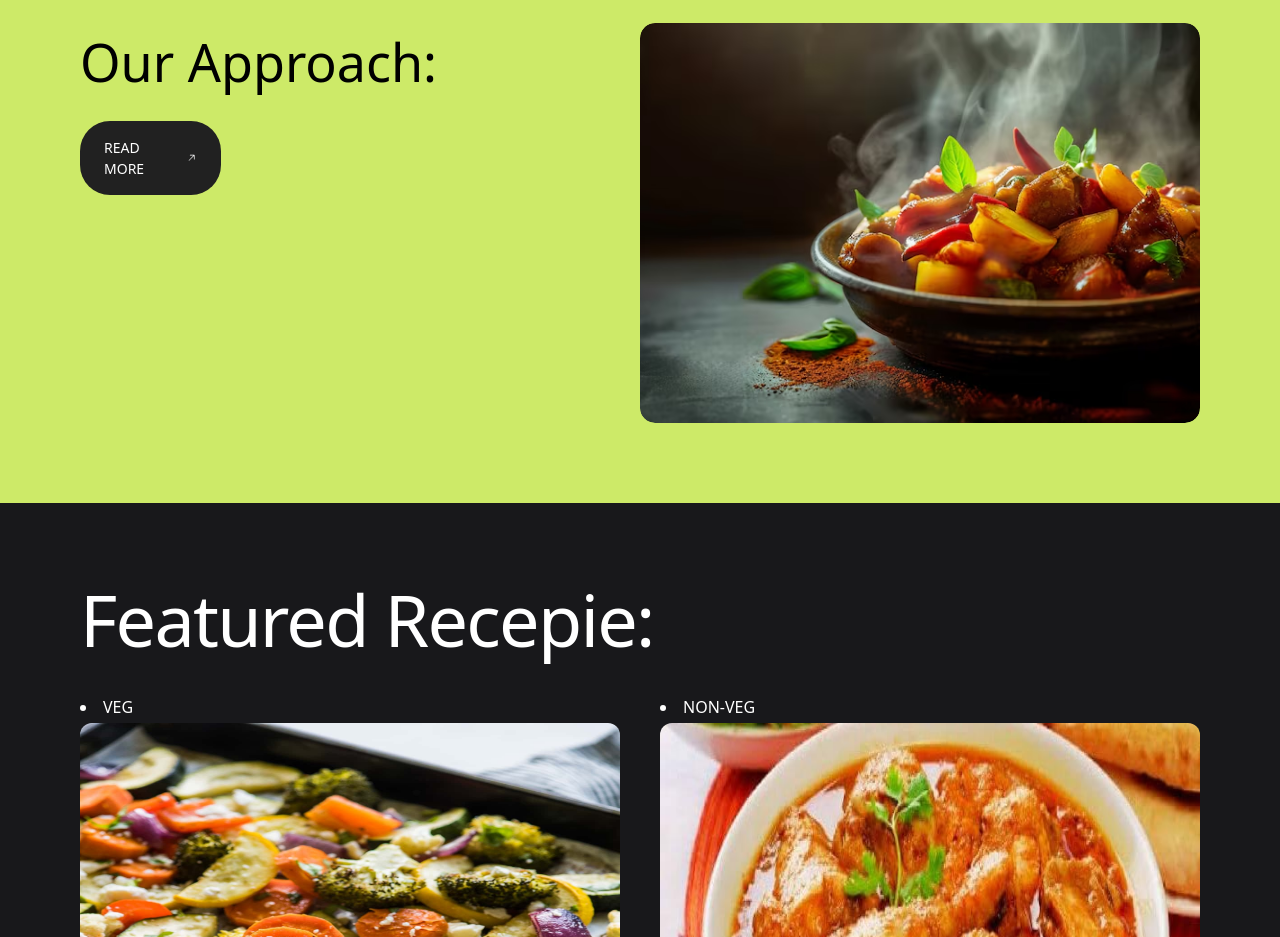
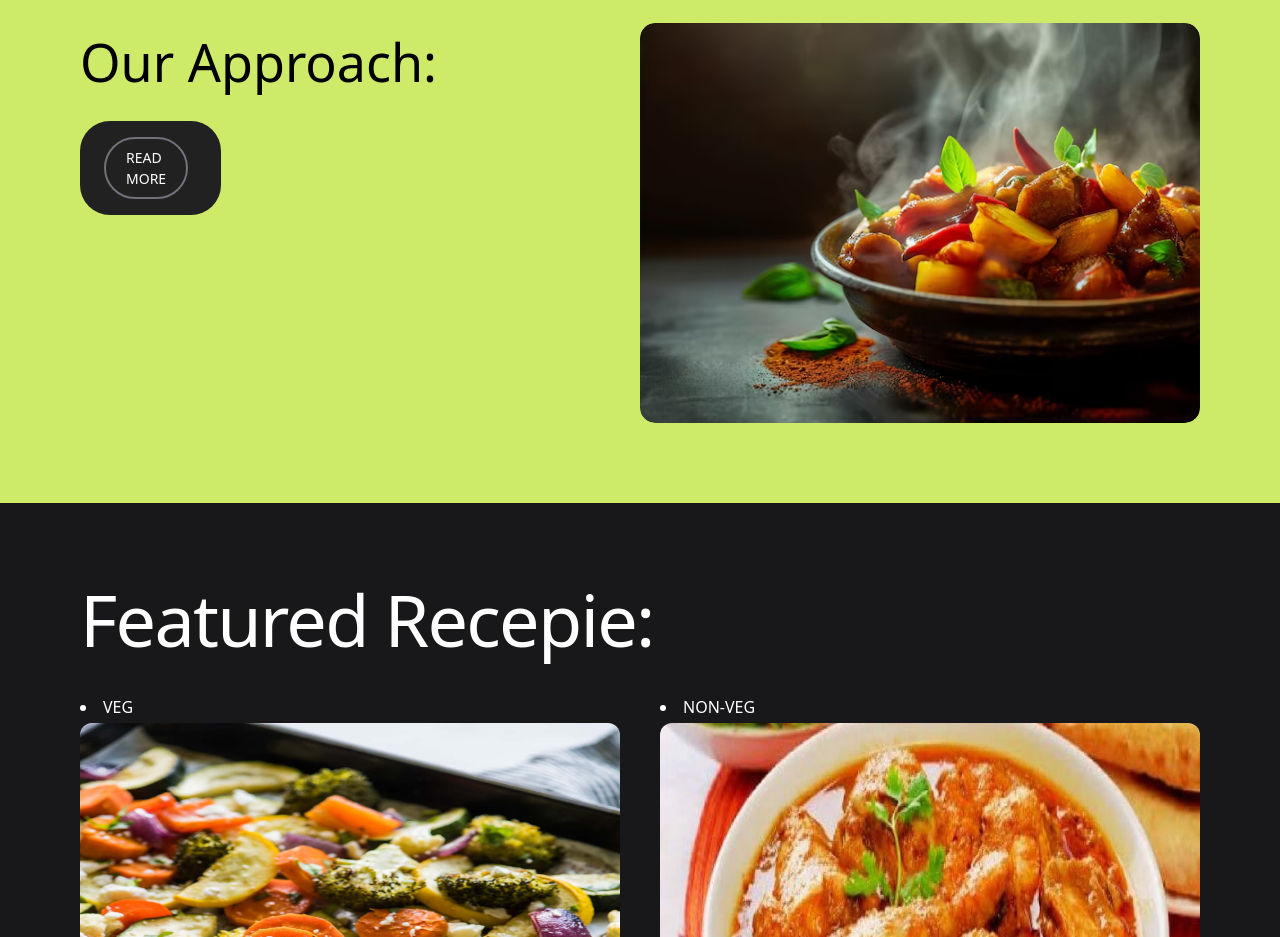
Before and after one commit to shayan729/flavour_fusion, a React (Vite) app in the folder Frontened/: page / in a window 1280 px wide. Shown: the part 2080-3017 px from the top of the page. Built offline with nearby package versions, Linux system fonts and the light colour scheme; some icons are missing.

Commit message:
Update About.jsx

```diff
--- a/Frontened/src/components/About.jsx
+++ b/Frontened/src/components/About.jsx
@@ -31,7 +31,7 @@ const About = () => {
         <div className="flex-1 flex flex-col gap-5">
           <h2 className="text-[52px] font-normal">Our Approach: </h2>
           <a href="/" className="inline-flex items-center gap-7 w-[11vw] bg-[#212121] text-white py-4 px-6 uppercase rounded-[30px] text-[14px] cursor-pointer">
-            <span>Read more</span>
+            <span className='px-5 py-2 border-[2px] border-zinc-500 rounded-full transition-colors duration-300 hover:bg-white hover:text-black' >Read more</span>
             <GoArrowUpRight className="relative text-[1rem]" />
           </a>
         </div>
```
